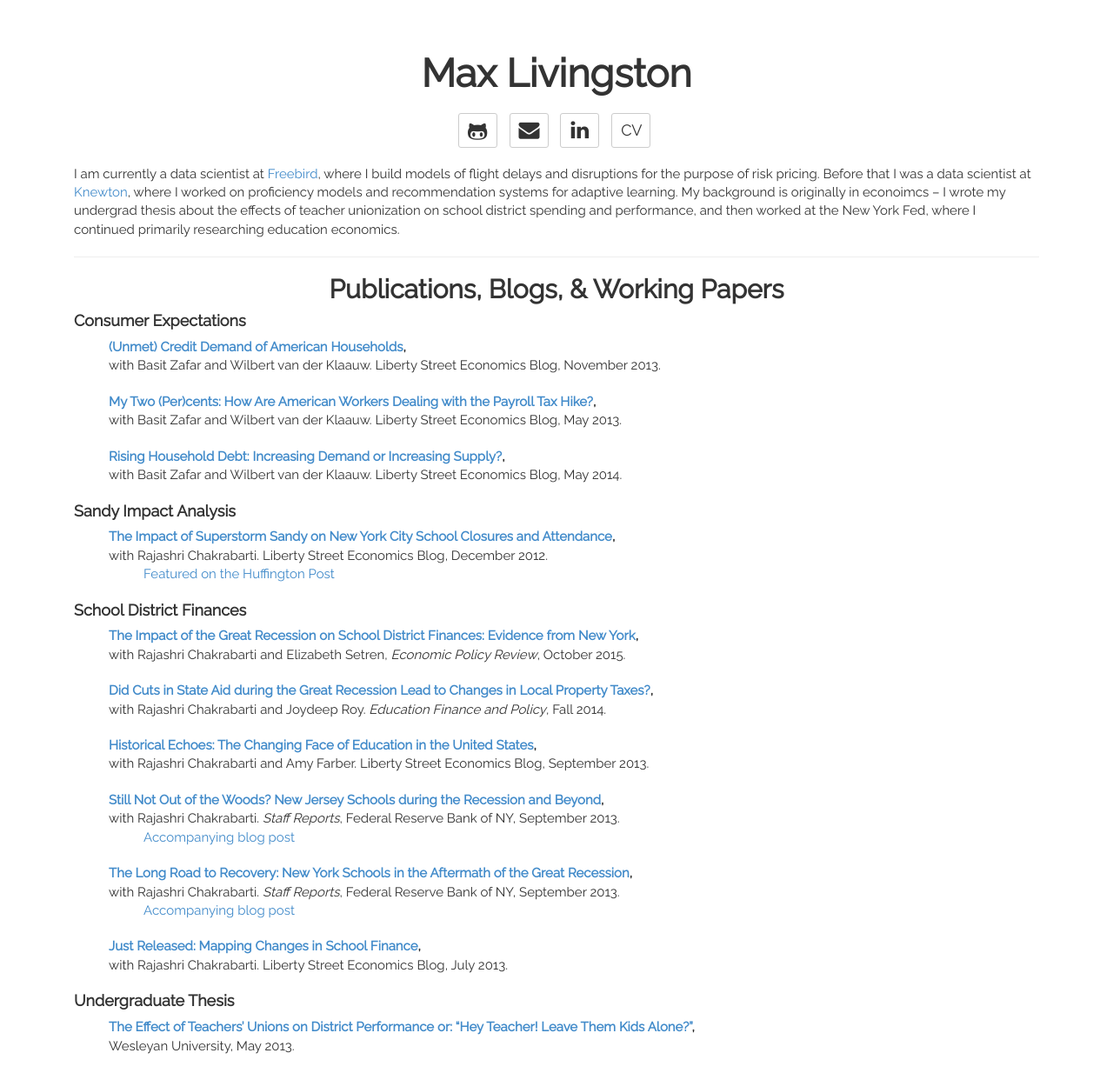
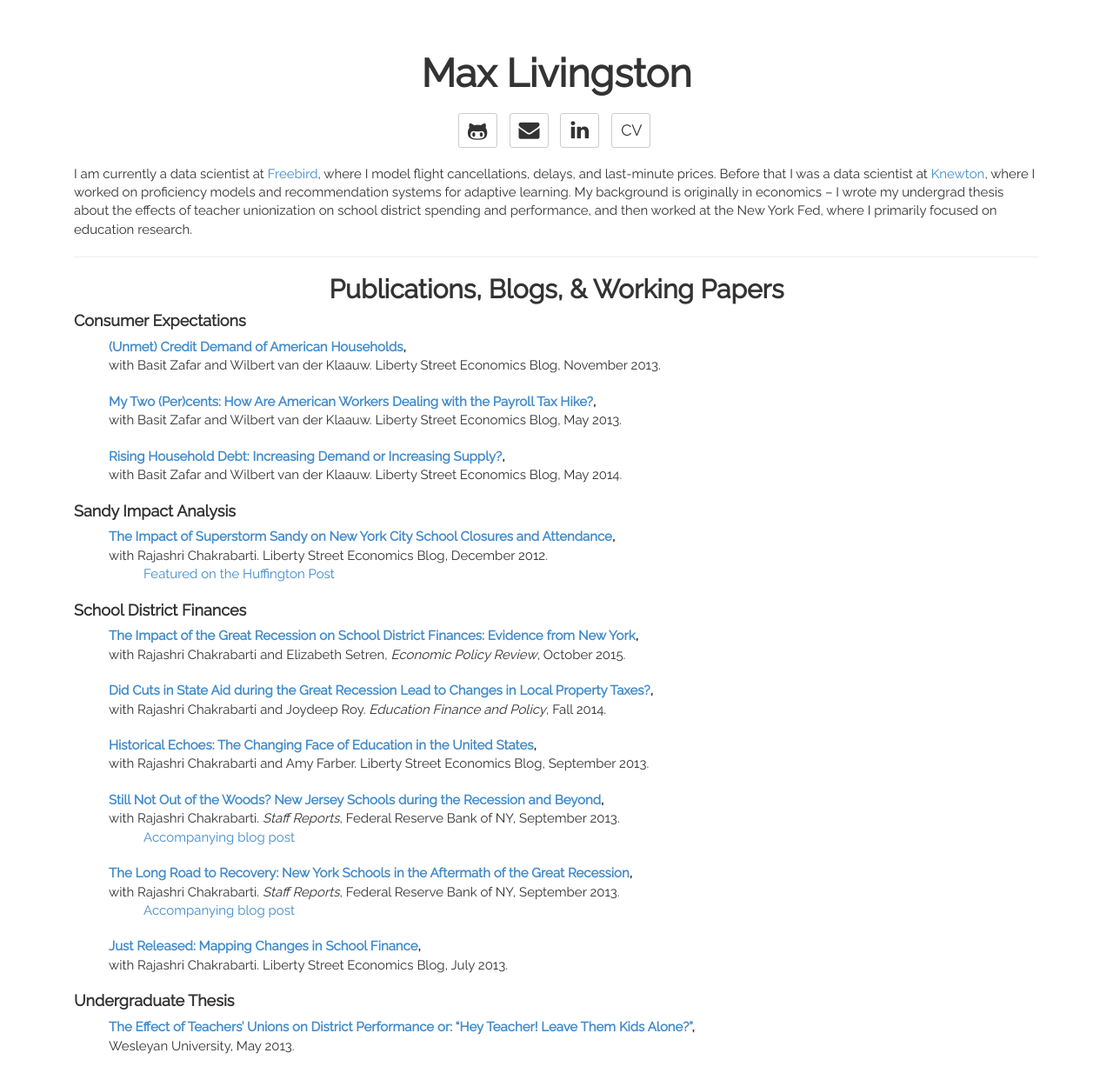
Before and after one commit to maxliving/jkl-website, a Jekyll site: the page built from index.md, in a window 1280 px wide. Shown: the whole page at 87% size. Built offline with Jekyll 4.4.1, drawn with Linux system fonts in a browser that asks for light colours; nearby versions of some CDN libraries; some web fonts are replaced.

Commit message:
Fix typo and update description

```diff
--- a/index.md
+++ b/index.md
@@ -7,7 +7,7 @@ title: Max Livingston
 {% include contact_list.html %}
 <hr style="height:1px; visibility:hidden; margin:8px;" />
 
-I am currently a data scientist at [Freebird](http://getfreebird.com), where I build models of flight delays and disruptions for the purpose of risk pricing. Before that I was a data scientist at [Knewton](http://knewton.com), where I worked on proficiency models and recommendation systems for adaptive learning. My background is originally in econoimcs -- I wrote my undergrad thesis about the effects of teacher unionization on school district spending and performance, and then worked at the New York Fed, where I continued primarily researching education economics.
+I am currently a data scientist at [Freebird](http://getfreebird.com), where I model flight cancellations, delays, and last-minute prices. Before that I was a data scientist at [Knewton](http://knewton.com), where I worked on proficiency models and recommendation systems for adaptive learning. My background is originally in economics -- I wrote my undergrad thesis about the effects of teacher unionization on school district spending and performance, and then worked at the New York Fed, where I primarily focused on education research.
 
 ---
 
```
